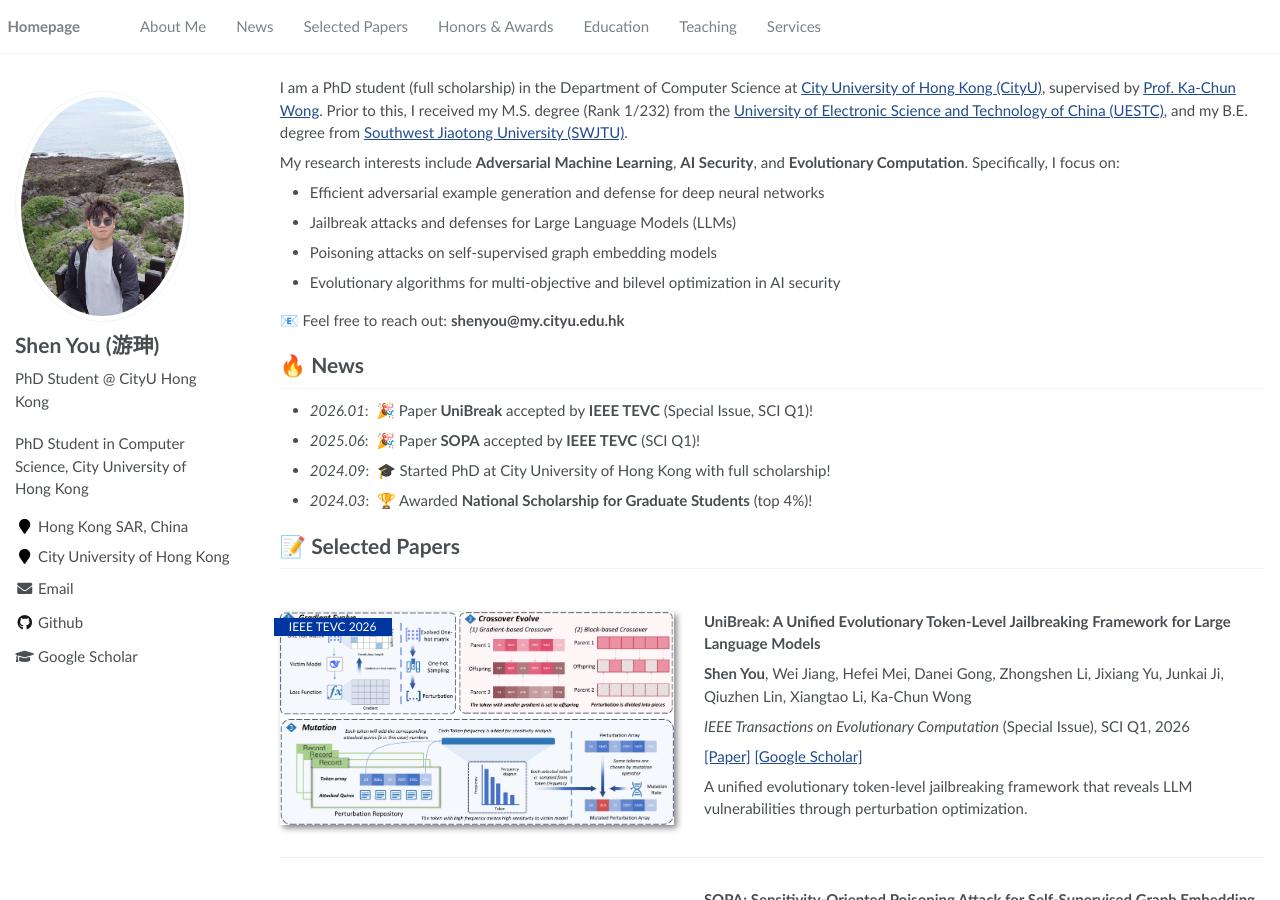
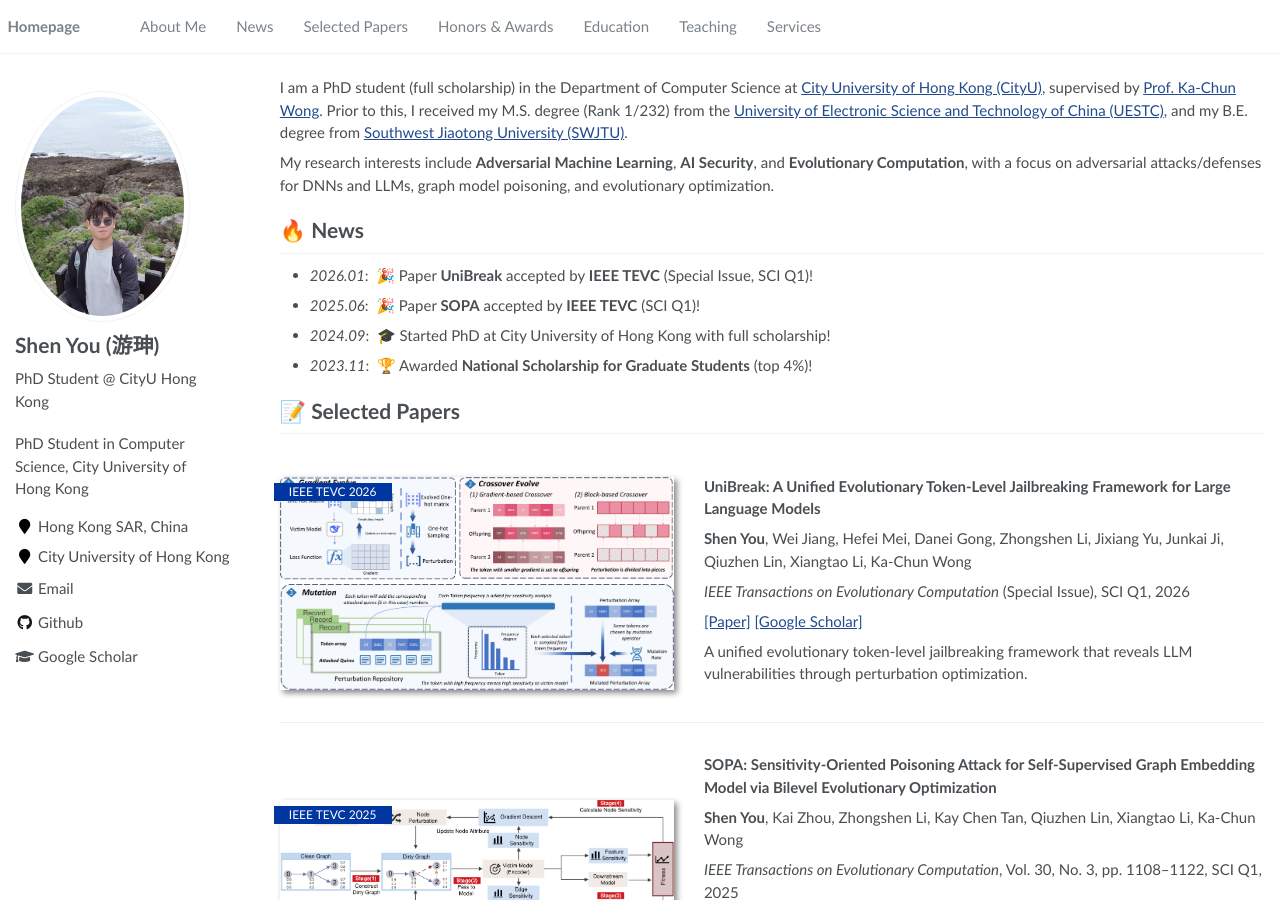
Before and after one commit to youshengithub/youshengit.github.io, a Jekyll site: the page built from _pages/about.md, in a window 1280 px wide and 900 px high. Built offline with Jekyll 4.4.1, drawn with Linux system fonts in a browser that asks for light colours.

Commit message:
Clean up: merge research interests, fix news date, remove duplicate email

```diff
--- a/_pages/about.md
+++ b/_pages/about.md
@@ -12,19 +12,13 @@ redirect_from:
 
 I am a PhD student (full scholarship) in the Department of Computer Science at [City University of Hong Kong (CityU)](https://www.cs.cityu.edu.hk/), supervised by [Prof. Ka-Chun Wong](https://www.cs.cityu.edu.hk/~kc.w/). Prior to this, I received my M.S. degree (Rank 1/232) from the [University of Electronic Science and Technology of China (UESTC)](https://www.uestc.edu.cn/), and my B.E. degree from [Southwest Jiaotong University (SWJTU)](https://www.swjtu.edu.cn/).
 
-My research interests include **Adversarial Machine Learning**, **AI Security**, and **Evolutionary Computation**. Specifically, I focus on:
-- Efficient adversarial example generation and defense for deep neural networks
-- Jailbreak attacks and defenses for Large Language Models (LLMs)
-- Poisoning attacks on self-supervised graph embedding models
-- Evolutionary algorithms for multi-objective and bilevel optimization in AI security
-
-📧 Feel free to reach out: **shenyou@my.cityu.edu.hk**
+My research interests include **Adversarial Machine Learning**, **AI Security**, and **Evolutionary Computation**, with a focus on adversarial attacks/defenses for DNNs and LLMs, graph model poisoning, and evolutionary optimization.
 
 # 🔥 News
 - *2026.01*: &nbsp;🎉 Paper **UniBreak** accepted by **IEEE TEVC** (Special Issue, SCI Q1)!
 - *2025.06*: &nbsp;🎉 Paper **SOPA** accepted by **IEEE TEVC** (SCI Q1)!
 - *2024.09*: &nbsp;🎓 Started PhD at City University of Hong Kong with full scholarship!
-- *2024.03*: &nbsp;🏆 Awarded **National Scholarship for Graduate Students** (top 4%)!
+- *2023.11*: &nbsp;🏆 Awarded **National Scholarship for Graduate Students** (top 4%)!
 
 # 📝 Selected Papers
 
```
